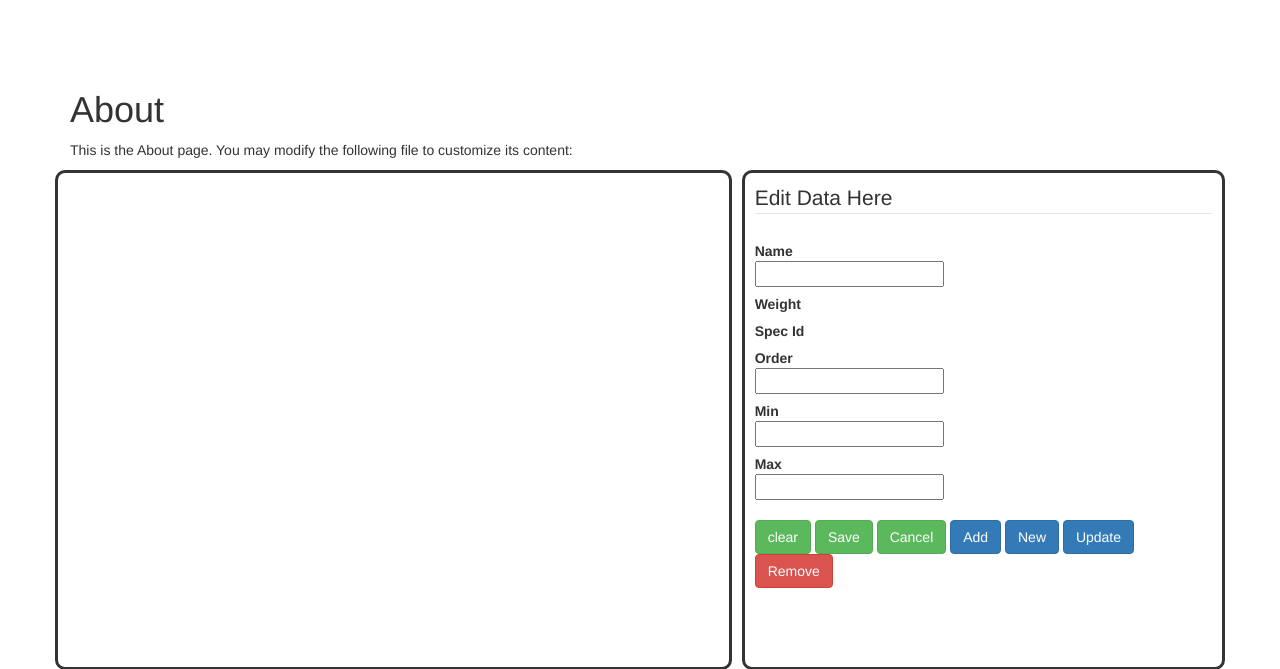
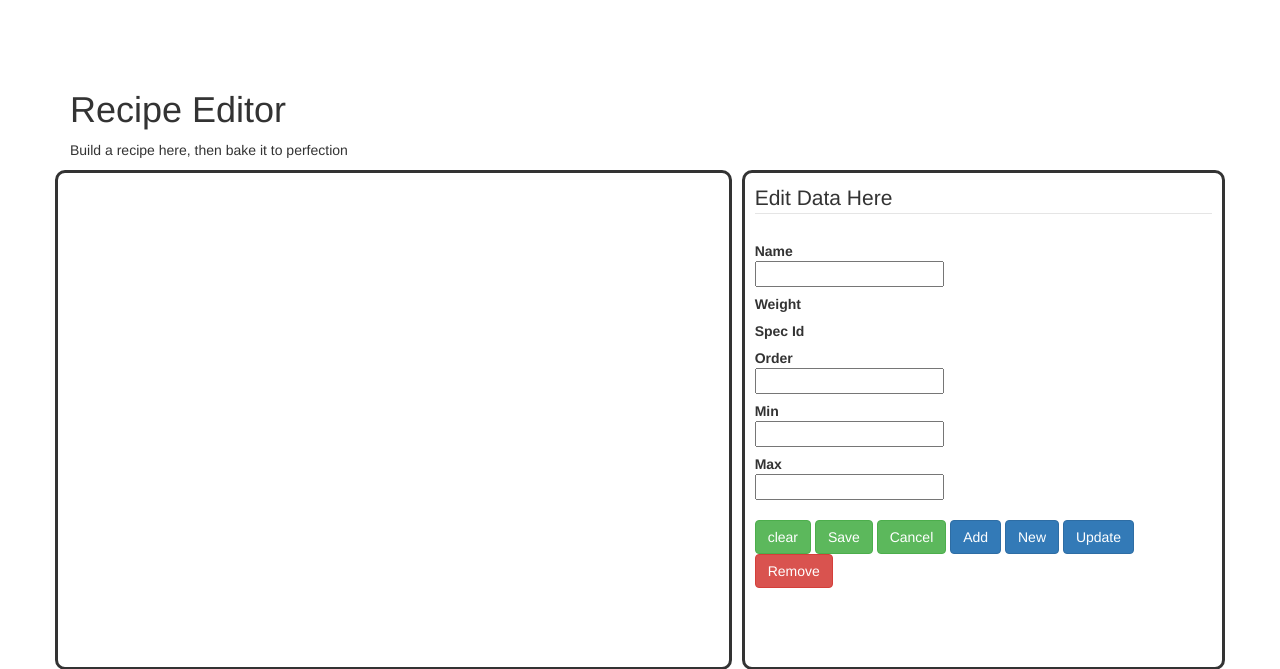
Before and after one commit to Revmaker/basic, a Yii app: template views/site/about.php in a window 1280 px wide. Shown: the top 669 px of the page. Run offline with PHP 8.4 and a stand-in for Yii, Linux system fonts and the light colour scheme; the template is opened without the code that fills it, so the values that code supplies are empty; some libraries are stand-ins or nearby versions.

Commit message:
Minor UI changes

```diff
--- a/views/layouts/main.php
+++ b/views/layouts/main.php
@@ -19,6 +19,7 @@ AppAsset::register($this);
     <?= Html::csrfMetaTags() ?>
     <title><?= Html::encode($this->title) ?></title>
     <?php $this->head() ?>
+    <link rel="shortcut icon" href="/favicon.ico" type="image/x-icon" />
 </head>
 <body>
 
--- a/views/site/about.php
+++ b/views/site/about.php
@@ -8,7 +8,7 @@ use yii\helpers\VarDumper;
 use yii\helpers\Url;
 
 /* @var $this yii\web\View */
-$this->title = 'About';
+$this->title = 'Recipe Editor';
 $this->params['breadcrumbs'][] = $this->title;
 ?>
 
@@ -46,9 +46,7 @@ $this->params['breadcrumbs'][] = $this->title;
 <div class="site-about">
     <h1><?= Html::encode($this->title) ?></h1>
 
-    <p>
-        This is the About page. You may modify the following file to customize its content:
-    </p>
+    <p>Build a recipe here, then bake it to perfection</p>
 
 <div class="row">
 	<div class="tree-panel col-sm-7">
```
